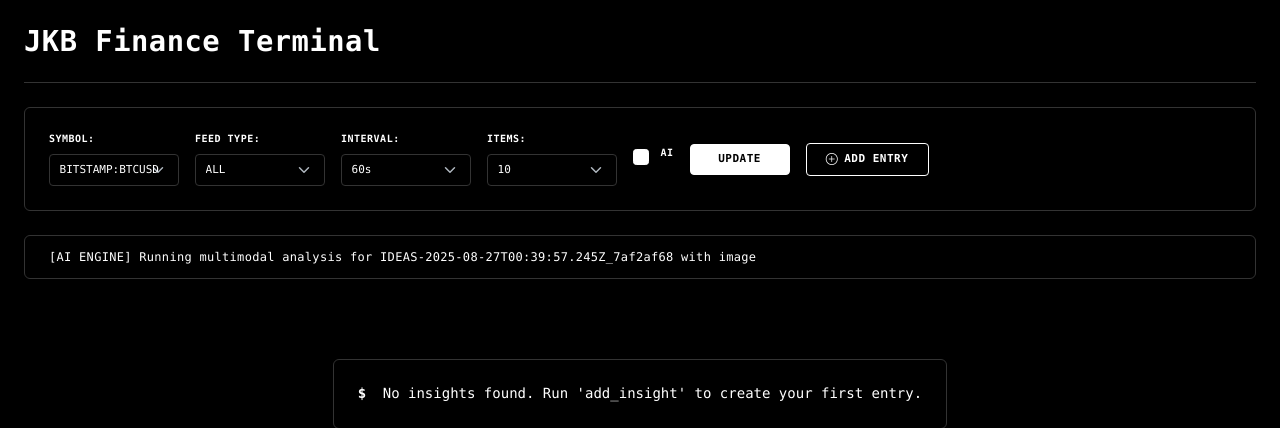
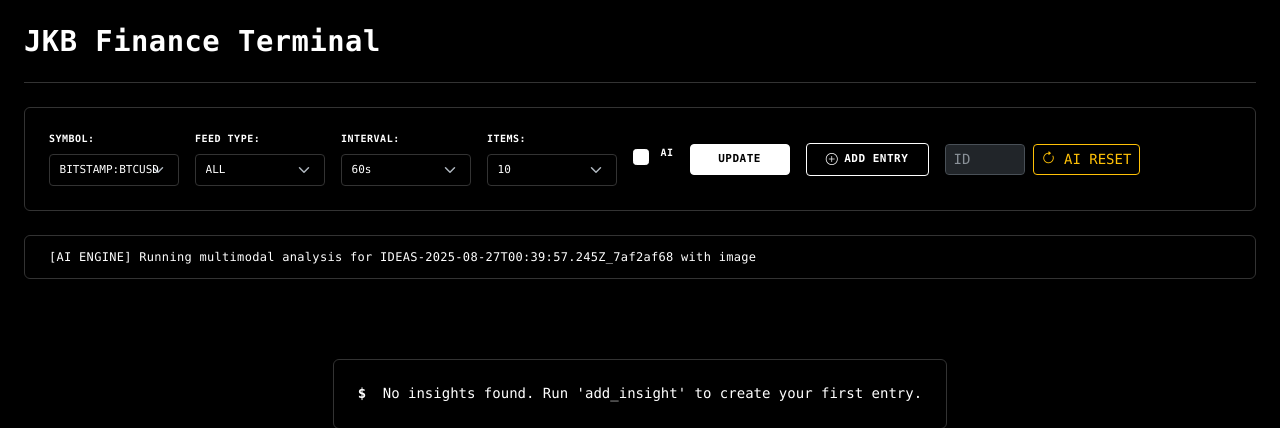
Before and after one commit to mattjakob/jkbFinanceInsights, a FastAPI app: page / in a window 1280 px wide. Shown: the part 52-480 px from the top of the page. Run offline with FastAPI, Linux system fonts and the light colour scheme; data comes from the database, SQL or seed files in the repository; data that the repository does not hold is empty.

Commit message:
feat(ui): add AI RESET button with ID input for resetting insight AI fields
- Add AI RESET button after ADD ENTRY in control panel
- Include ID input field for specifying which insight to reset
- Implement JavaScript functionality for button interaction
- Add API endpoint /api/reset-insight-ai/{id} for backend processing
- Integrate with existing reset_insight_ai_fields function
- Provide user feedback and loading states during reset operation

```diff
--- a/main.py
+++ b/main.py
@@ -430,6 +430,52 @@ async def update_market_data():
             "message": f"Error during AI analysis: {str(e)}"
         }
 
+@app.post("/api/reset-insight-ai/{insight_id}")
+async def reset_insight_ai(insight_id: int):
+    """
+     ┌─────────────────────────────────────┐
+     │        RESET_INSIGHT_AI             │
+     └─────────────────────────────────────┘
+     API endpoint to reset AI analysis fields for a specific insight
+
+     Resets all AI-related fields (AISummary, AIAction, AIConfidence,
+     AIEventTime, AILevels) to null/empty for the specified insight.
+
+     Parameters:
+     - insight_id: The ID of the insight to reset AI fields for
+
+     Returns:
+     - JSON response with success status and message
+    """
+    try:
+        # Check if insight exists
+        insight = items_management.get_insight_by_id(insight_id)
+        if not insight:
+            return {
+                "success": False,
+                "message": f"Insight with ID {insight_id} not found"
+            }
+
+        # Reset the AI fields
+        success = items_management.reset_insight_ai_fields(insight_id)
+
+        if success:
+            return {
+                "success": True,
+                "message": f"Successfully reset AI fields for insight #{insight_id}"
+            }
+        else:
+            return {
+                "success": False,
+                "message": f"Failed to reset AI fields for insight #{insight_id}"
+            }
+
+    except Exception as e:
+        return {
+            "success": False,
+            "message": f"Error resetting AI fields: {str(e)}"
+        }
+
 if __name__ == "__main__":
     from config import SERVER_HOST, SERVER_PORT
 
--- a/static/script.js
+++ b/static/script.js
@@ -70,6 +70,8 @@ function initializeApp() {
 function initializeControlPanel() {
     const updateBtn = document.querySelector('.update-btn');
     const aiCheckbox = document.getElementById('aiCheck');
+    const aiResetBtn = document.getElementById('aiResetBtn');
+    const resetInsightIdInput = document.getElementById('resetInsightId');
     const selects = document.querySelectorAll('select');
 
     if (updateBtn) {
@@ -81,6 +83,12 @@ function initializeControlPanel() {
     if (aiCheckbox) {
         aiCheckbox.addEventListener('change', function() {
             updateAIStatus();
+        });
+    }
+
+    if (aiResetBtn && resetInsightIdInput) {
+        aiResetBtn.addEventListener('click', function() {
+            resetInsightAI(parseInt(resetInsightIdInput.value));
         });
     }
 
@@ -535,3 +543,68 @@ async function deleteInsight(insightId, redirectToHome = false) {
         console.error('Error deleting insight:', error);
     }
 }
+
+/**
+ *
+ * ┌─────────────────────────────────────┐
+ * │         RESET INSIGHT AI            │
+ * └─────────────────────────────────────┘
+ * Resets AI analysis fields for a specific insight
+ *
+ * Makes an API call to reset all AI-related fields (AISummary, AIAction,
+ * AIConfidence, AIEventTime, AILevels) to null/empty for the specified insight ID.
+ *
+ * Parameters:
+ * - insightId: The ID of the insight to reset AI fields for
+ *
+ * Returns:
+ * - None
+ *
+ * Notes:
+ * - Makes POST request to /api/reset-insight-ai/{id} endpoint
+ * - Shows success/error feedback to user
+ * - Reloads page to reflect changes
+ */
+async function resetInsightAI(insightId) {
+    if (!insightId || isNaN(insightId) || insightId < 1) {
+        alert('Please enter a valid insight ID (must be a positive number)');
+        return;
+    }
+
+    try {
+        // Show loading state
+        const aiResetBtn = document.getElementById('aiResetBtn');
+        const originalText = aiResetBtn.innerHTML;
+        aiResetBtn.innerHTML = '<i class="bi bi-hourglass-split"></i> Resetting...';
+        aiResetBtn.disabled = true;
+
+        const response = await fetch(`/api/reset-insight-ai/${insightId}`, {
+            method: 'POST',
+            headers: {
+                'Content-Type': 'application/json',
+            },
+        });
+
+        if (response.ok) {
+            const result = await response.json();
+            if (result.success) {
+                alert(`Successfully reset AI fields for insight #${insightId}`);
+                // Reload the page to show updated data
+                window.location.reload();
+            } else {
+                alert(`Failed to reset AI fields: ${result.message || 'Unknown error'}`);
+            }
+        } else {
+            const errorData = await response.json().catch(() => ({}));
+            alert(`Error resetting AI fields: ${errorData.message || `HTTP ${response.status}`}`);
+        }
+    } catch (error) {
+        console.error('Error resetting insight AI:', error);
+        alert('Network error while resetting AI fields. Please try again.');
+    } finally {
+        // Restore button state
+        const aiResetBtn = document.getElementById('aiResetBtn');
+        aiResetBtn.innerHTML = originalText;
+        aiResetBtn.disabled = false;
+    }
+}
--- a/templates/index.html
+++ b/templates/index.html
@@ -64,6 +64,14 @@
             <a href="/add" class="btn btn-outline-light btn-sm add-entry-btn">
                 <i class="bi bi-plus-circle"></i> ADD ENTRY
             </a>
+        </div>
+        <div class="col-auto">
+            <div class="d-flex align-items-center">
+                <input type="number" class="form-control form-control-sm me-2" id="resetInsightId" placeholder="ID" min="1" style="width: 80px;">
+                <button class="btn btn-outline-warning btn-sm" id="aiResetBtn" title="Reset AI fields for the specified insight ID">
+                    <i class="bi bi-arrow-clockwise"></i> AI RESET
+                </button>
+            </div>
         </div>
     </div>
 </div>
```
